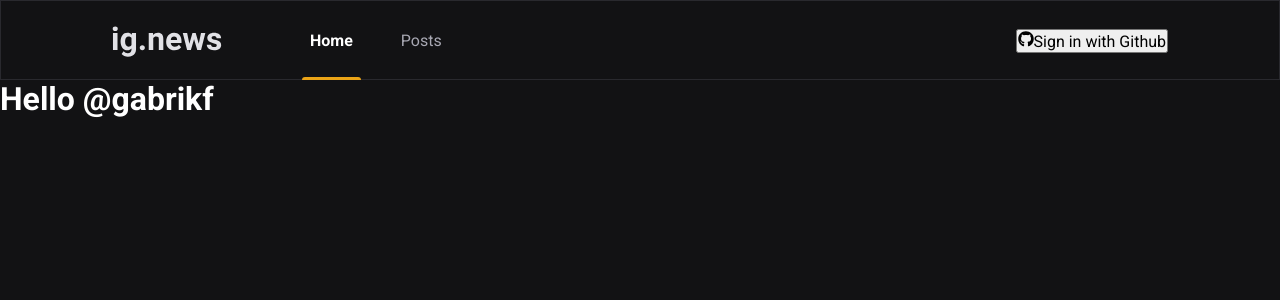
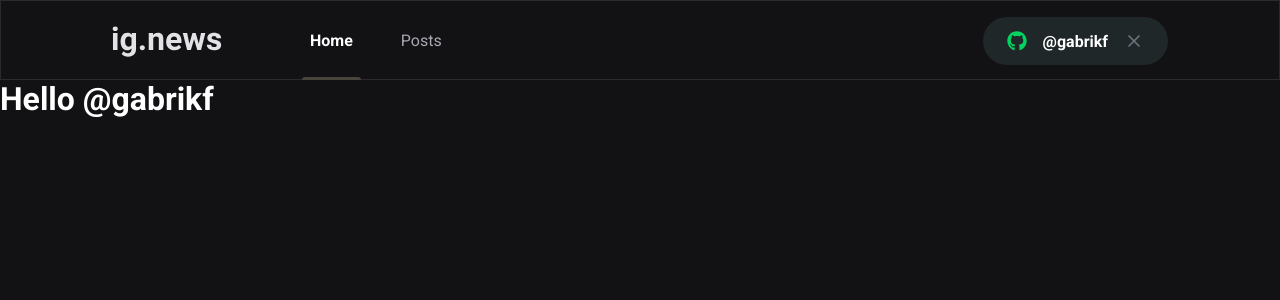
Before and after one commit to gabrikf/react-news, a Next.js app: page / in a window 1280 px wide. Shown: the top 300 px of the page. Built offline with nearby package versions, Linux system fonts and the light colour scheme.

Commit message:
creating signinbutton component

```diff
--- a/src/components/SignInButton/index.tsx
+++ b/src/components/SignInButton/index.tsx
@@ -1,7 +1,14 @@
 import { FaGithub } from 'react-icons/fa'
+import { FiX} from 'react-icons/fi'
+import styles from './styles.module.scss'
+
+const userLoggedIn = true;
 
 export function SignInButton() {
-        return (
-            <button><FaGithub />Sign in with Github</button>
+        return userLoggedIn ? (
+            <button className={styles.signInButton}><FaGithub color='#04d361' /> @gabrikf <FiX className={styles.closeIcon} color='#737380'/> </button>
+        ):
+        (
+            <button className={styles.signInButton}><FaGithub color='#eba417' />Sign in with Github </button>
         )
     }
--- /dev/null
+++ b/src/components/SignInButton/styles.module.scss
@@ -0,0 +1,31 @@
+.signInButton {
+    height: 3rem;
+    border-radius: 3rem;
+    background: var(--gray-850);
+    border: 0;
+    padding: 0 1.5rem;
+
+    display: flex;
+    align-items: center;
+    justify-content: center;
+
+    color: var(--white);
+    font-weight: bold;
+    transition: filter 0.2s;
+
+    svg{
+        width: 20px;
+        height: 20px;
+    }
+    svg.closeIcon {
+        margin-left: 1rem;
+    }
+
+    svg:first-child{
+        margin-right: 1rem;
+    }
+     &:hover {
+         filter: brightness(0.8);
+     }
+
+}
--- a/src/pages/styles/global.scss
+++ b/src/pages/styles/global.scss
@@ -10,10 +10,11 @@
   --gray-50: #e1e1e6;
   --gray-300: #a8a8b3;
   --gray-800: #29292e;
+  --gray-850: #1f2729;
   --gray-900: #121214;
 
   --cyan-500: #61dafb;
-  --yellow-500: #eba417;
+  --yellow-500: #49453c;
 }
 
 @media (max-width: 1080px) {
```
Also changed, not shown: src/components/SignInButton/styles.modules.scss (deleted).
